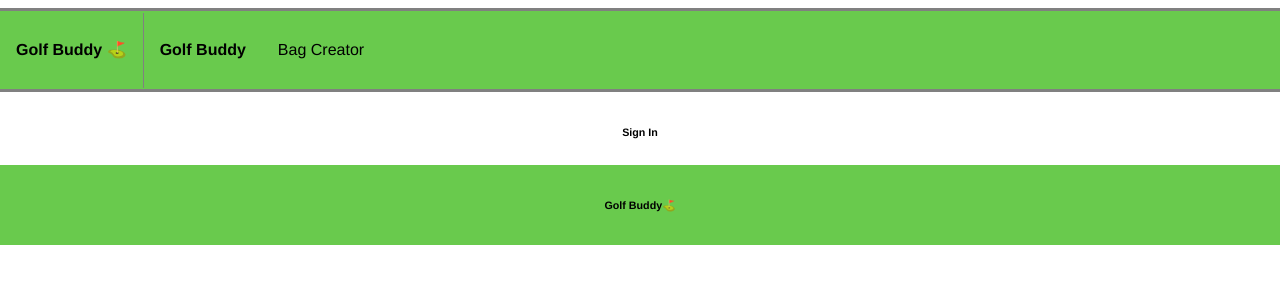
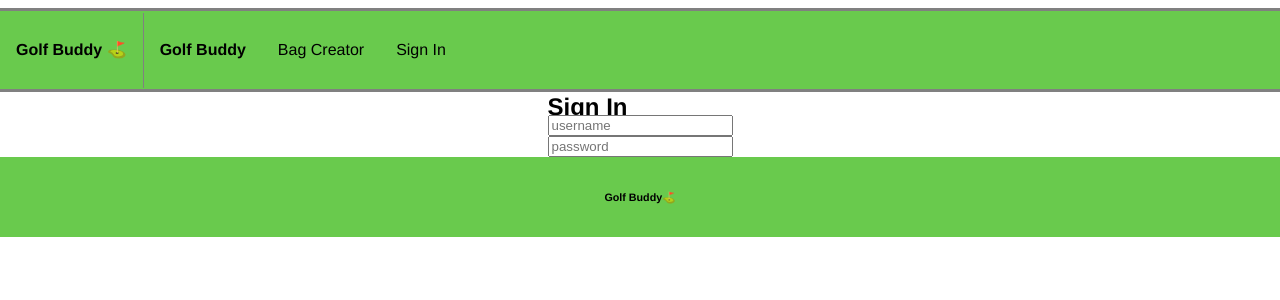
Before and after one commit to poplockndrop1t/golfBuddy, a React (Create React App) app: page /signIn in a window 1280 px wide. Shown: the top 300 px of the page. Built offline with nearby package versions, Linux system fonts and the light colour scheme.

Commit message:
Add input boxes and default values for login

```diff
--- a/src/Components/SignIn/SignIn.css
+++ b/src/Components/SignIn/SignIn.css
@@ -1,3 +1,7 @@
 .signInContainer {
+}
 
+.inputContainer {
+  display: flex;
+  flex-direction: column;
 }
--- a/src/Components/SignIn/SignIn.js
+++ b/src/Components/SignIn/SignIn.js
@@ -4,7 +4,11 @@ import './SignIn.css';
 function SignIn() {
   return (
     <div className="signInContainer">
-      <h6>Sign In</h6>
+      <div className="inputContainer">
+        <h2>Sign In</h2>
+        <input placeholder="username" name="username"/>
+        <input placeholder="password" type="password" password="password"/>
+      </div>
     </div>
   )
 };
--- a/src/Nav/Nav.js
+++ b/src/Nav/Nav.js
@@ -16,6 +16,9 @@ function Nav() {
       <Link to="/bagCreator">
         <p>Bag Creator</p>
       </Link>
+      <Link to="/signIn">
+        <p>Sign In</p>
+      </Link>
     </div>
   )
 };
```
